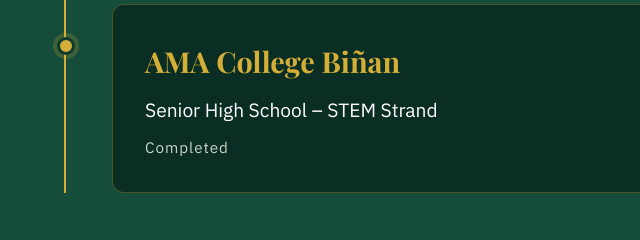
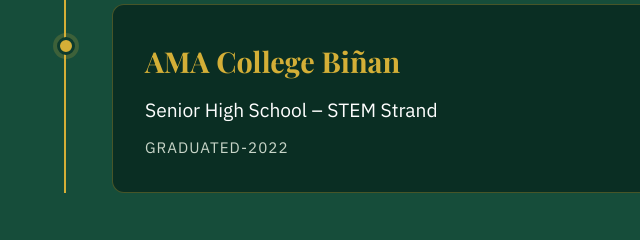
Before and after one commit to settyboy69/PORTFOLIO-SETH, a plain HTML site: page index.html in a window 1280 px wide. Shown: the part 4720-4960 px from the top of the page, 0-640 px from the left. Drawn offline with nearby package versions, Linux system fonts and the light colour scheme.

Commit message:
Update index.html

```diff
--- a/index.html
+++ b/index.html
@@ -249,7 +249,7 @@
         <div class="timeline-item">
           <h3>AMA College Biñan</h3>
           <div class="degree">Senior High School – STEM Strand</div>
-          <div class="years">Completed</div>
+          <div class="years">GRADUATED-2022</div>
         </div>
       </div>
     </div>
@@ -293,4 +293,5 @@
   <script src="script.js"></script>
 
 </body>
+
 </html>
```
